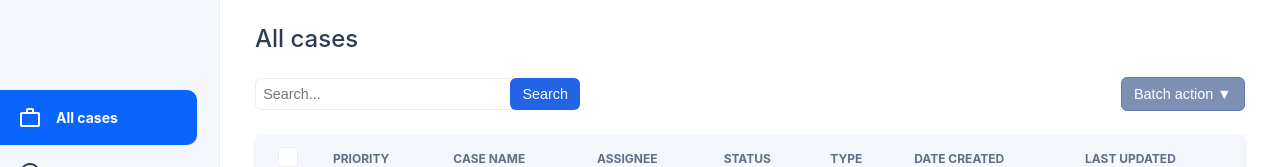
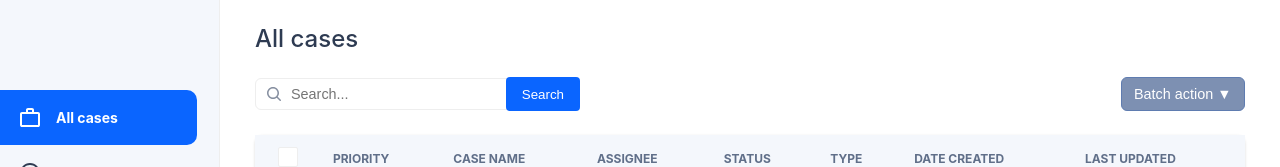
Before and after one commit to aulanchik/case-management, a React (Vite) app: page / in a window 1280 px wide. Shown: the top 167 px of the page. Built offline with nearby package versions, Linux system fonts and the light colour scheme; no server answers.

Commit message:
added missing search icon

```diff
--- a/src/components/Filter/BatchAction.tsx
+++ b/src/components/Filter/BatchAction.tsx
@@ -1,4 +1,4 @@
-import { FC, useEffect, useState } from "react";
+import { FC, useState } from "react";
 import { IFilter } from "@/interfaces";
 import useCaseStore from "@/store/useCaseStore";
 import { Views, Select } from "./styles";
--- a/src/components/Filter/Search.tsx
+++ b/src/components/Filter/Search.tsx
@@ -1,6 +1,7 @@
 import { FC, useState } from "react";
-import { Flex, Input, SearchButton } from "./styles";
+import { Flex, Input, Icon, SearchButton } from "./styles";
 import useCaseStore from "@/store/useCaseStore";
+import img from "@/img";
 
 const Search: FC = () => {
   const { loading, fetchCases } = useCaseStore();
@@ -20,6 +21,7 @@ const Search: FC = () => {
 
   return (
     <Flex>
+      <Icon src={img.iconSearch} alt="Search icon" />
       <Input
         type="text"
         placeholder="Search..."
--- a/src/components/Filter/styles.ts
+++ b/src/components/Filter/styles.ts
@@ -59,23 +59,30 @@ const Input = styled.input`
   font-weight: 400;
   width: 325px;
   color: ${colors.grey2};
+  padding-left: 35px;
+  padding-right: 80px;
+`;
+
+const Icon = styled.img`
+  position: absolute;
+  left: 12px;
+  top: 50%;
+  transform: translateY(-50%);
 `;
 
 const SearchButton = styled.button`
   position: absolute;
-  font-size: 0.9rem;
-  font-weight: 500;
-  line-height: 1.25rem;
+  right: 0;
+  background-color: ${colors.blue2};
   color: ${colors.white};
-  background-color: ${colors.blue4};
-  border-radius: 0.375rem;
-  letter-spacing: 2%;
-  padding: 0.4rem 0.75rem;
+  padding: 0 1rem;
+  height: 34px;
   border: none;
-  right: 0;
-
+  border-radius: 0.25rem;
+  cursor: pointer;
+  transition: background-color 200ms ease;
   &:hover {
-    cursor: pointer;
+    opacity: 0.8;
   }
 
   &:active {
@@ -83,4 +90,4 @@ const SearchButton = styled.button`
   }
 `;
 
-export { Section, Views, Select, Flex, Input, SearchButton };
+export { Section, Views, Select, Flex, Input, Icon, SearchButton };
```
